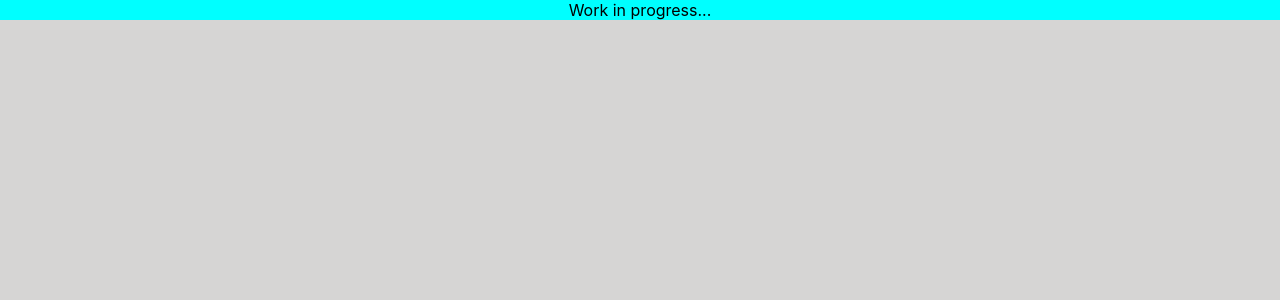
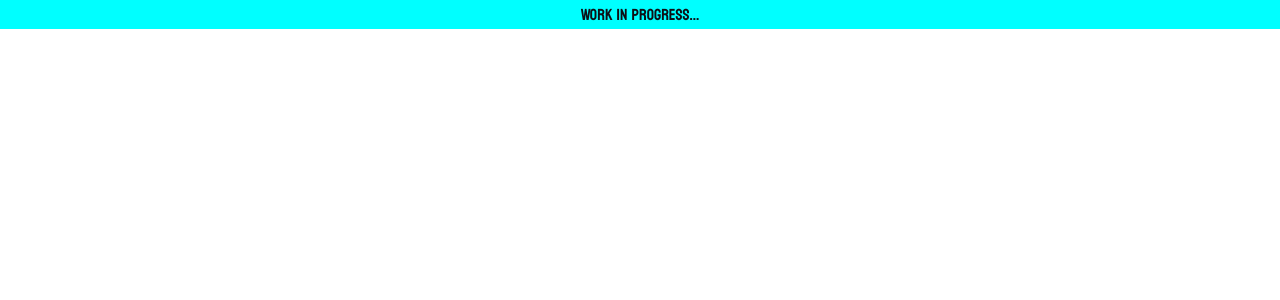
Before and after one commit to NicolasDelValle/portfolio, a React (Create React App) app: page / in a window 1280 px wide. Shown: the top 300 px of the page. Built offline with nearby package versions, Linux system fonts and the light colour scheme.

Commit message:
files: main files update

```diff
--- a/src/App.css
+++ b/src/App.css
@@ -1,7 +1,3 @@
-body{
-  background-color: #d6d5d4;
-}
-
 .App {
   text-align: center;
 }
--- a/src/App.jsx
+++ b/src/App.jsx
@@ -3,7 +3,7 @@ import Home from "./pages/Home/Home";
 
 function App() {
   return (
-    <div className="App">
+    <div className="App bg-main-white-2">
       <Home />
     </div>
   );
--- /dev/null
+++ b/src/i18n.js
@@ -0,0 +1,10 @@
+import i18n from "i18next";
+import Backend from "i18next-http-backend";
+import { initReactI18next } from "react-i18next";
+
+i18n.use(Backend).use(initReactI18next).init({
+  fallbackLng: "en",
+  debug: true,
+});
+
+export default i18n;
--- a/src/index.css
+++ b/src/index.css
@@ -1,13 +1,72 @@
+@font-face {
+  font-family: koulen;
+  src: url(../public/koulen.ttf);
+}
 body {
   margin: 0;
-  font-family: -apple-system, BlinkMacSystemFont, 'Segoe UI', 'Roboto', 'Oxygen',
-    'Ubuntu', 'Cantarell', 'Fira Sans', 'Droid Sans', 'Helvetica Neue',
-    sans-serif;
+  font-family: koulen;
+  color: #0d1117;
   -webkit-font-smoothing: antialiased;
   -moz-osx-font-smoothing: grayscale;
 }
 
 code {
-  font-family: source-code-pro, Menlo, Monaco, Consolas, 'Courier New',
+  font-family: source-code-pro, Menlo, Monaco, Consolas, "Courier New",
     monospace;
 }
+
+.default-shadow {
+  filter: drop-shadow(0px 4px 4px rgba(0, 0, 0, 0.25));
+}
+
+.bg-main-black {
+  background-color: #0d1117;
+}
+
+.bg-main-white {
+  background-color: #f5f9ff;
+}
+
+.bg-main-white-2 {
+  background-color: #f7efe5;
+}
+
+.bg-main-color {
+  background-color: #7743db;
+}
+
+.bg-main-color-analogous-1 {
+  background-color: #be39d8;
+}
+
+.bg-main-color-2 {
+  background-color: #7e4edc;
+}
+
+.bg-main-color-3 {
+  background-color: #c3acd0;
+}
+
+.bg-main-color-complementary {
+  background-color: #a7db43;
+}
+
+.bg-main-attention-color {
+  background-color: #f8e559;
+}
+
+.font-main-black {
+  color: #0d1117;
+}
+
+.font-main-white {
+  color: #f5f9ff;
+}
+
+.font-main-color {
+  color: #7743db;
+}
+
+.font-main-attention-color {
+  color: #f8e559;
+}
--- a/src/index.js
+++ b/src/index.js
@@ -3,6 +3,7 @@ import ReactDOM from "react-dom/client";
 import "./index.css";
 import App from "./App";
 import reportWebVitals from "./reportWebVitals";
+import "./i18n";
 
 const root = ReactDOM.createRoot(document.getElementById("root"));
 root.render(
```
